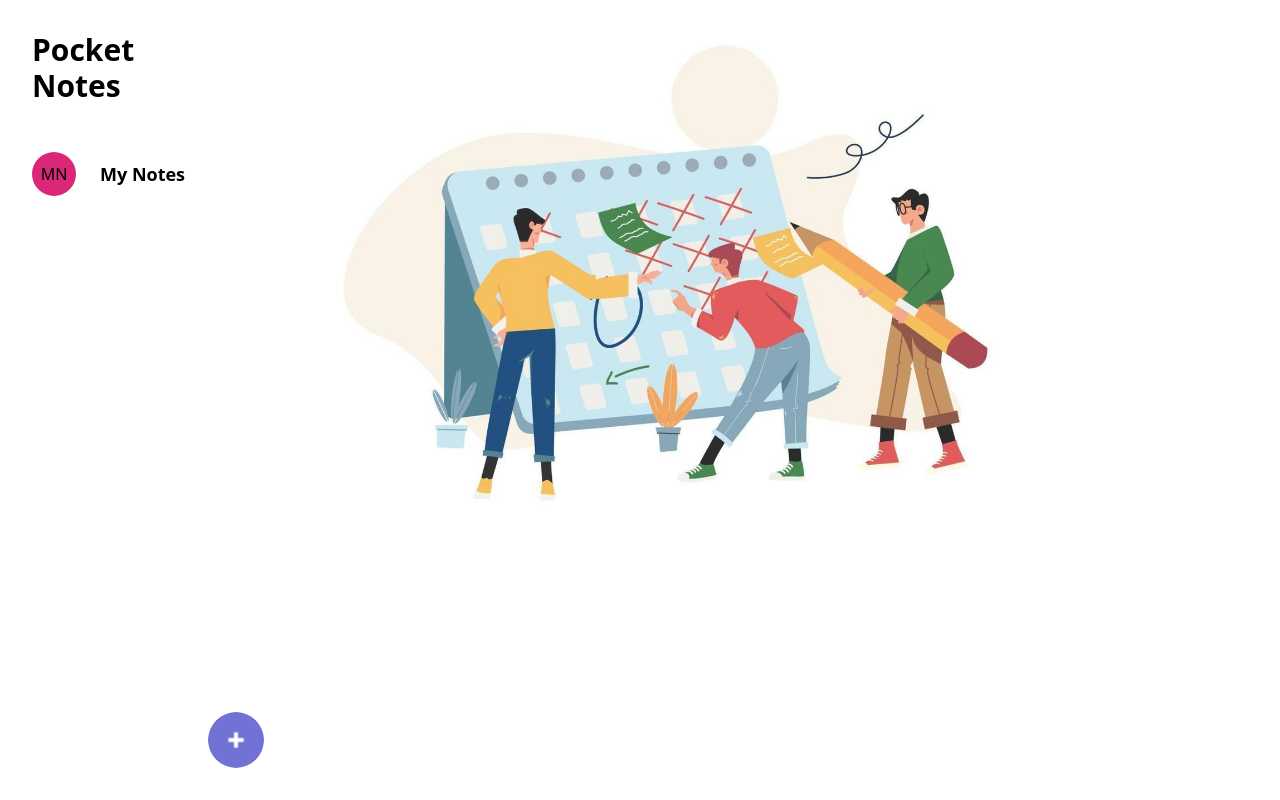
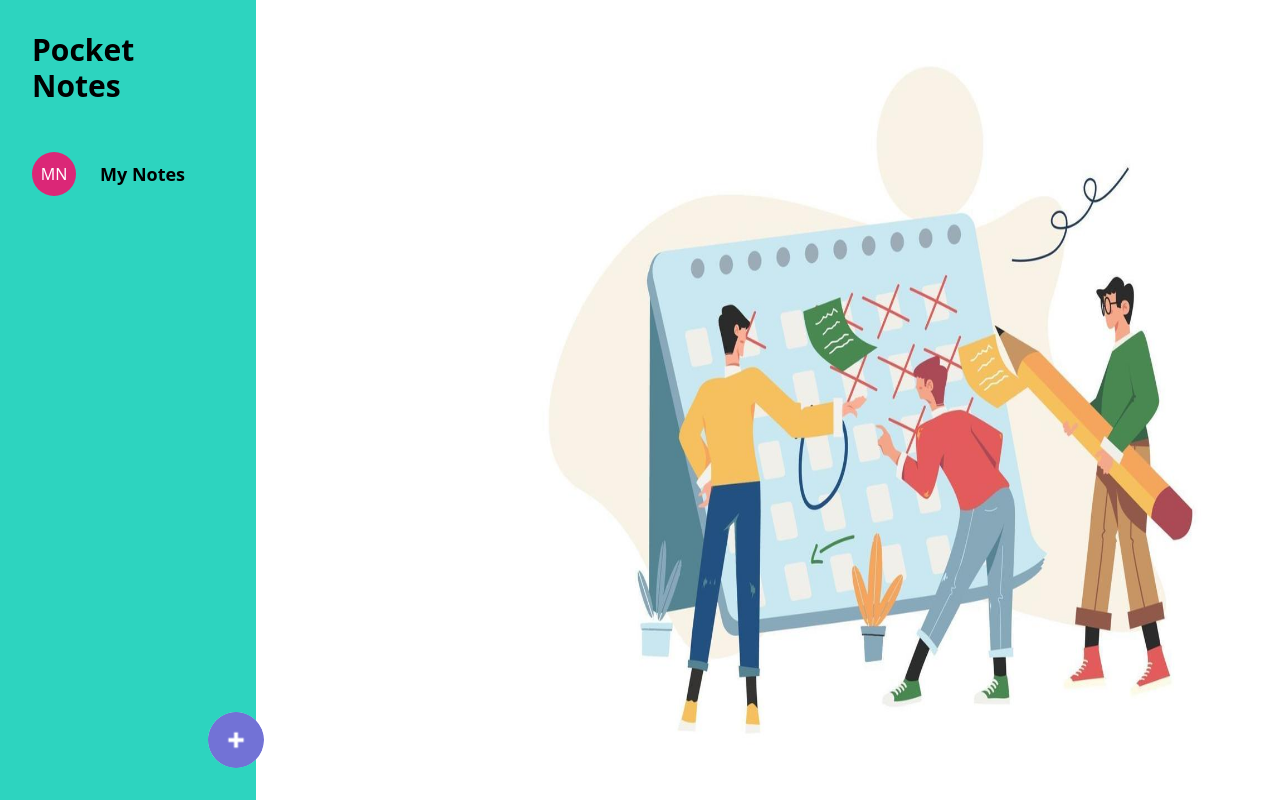
Before and after one commit to Shivamch02/Pocket-Notes, a React (Create React App) app: page / in a window 1280 px wide. Built offline with nearby package versions, Linux system fonts and the light colour scheme.

Commit message:
Final Commit

```diff
--- a/src/components/Header.js
+++ b/src/components/Header.js
@@ -2,19 +2,18 @@ import React from "react";
 
 const Header = ({ groupName }) => {
   return (
-    <div className="flex items-center ">
-      <div className="top-0">
+    <div className="flex items-center justify-between w-full">
+      <div className="flex items-center">
         <div className="h-11 w-11 rounded-3xl bg-pink-600 flex justify-center items-center">
-          <span className="flex justify-center items-center">
+          <span className="flex justify-center items-center text-white">
             {groupName.charAt(0).toUpperCase()}
             {groupName.split(" ")[1] && groupName.split(" ")[1].charAt(0)
               ? groupName.split(" ")[1].charAt(0)
               : "G"}
           </span>
         </div>
+        <div className="px-2 text-white col-span-8">{groupName}</div>
       </div>
-
-      <div className="px-2 text-white">{groupName}</div>
     </div>
   );
 };
--- a/src/components/Notes.js
+++ b/src/components/Notes.js
@@ -2,7 +2,7 @@ import React from "react";
 
 const Notes = ({ notes }) => {
   return (
-    <div className="md:w-[94%] shadow-lg md:p-4 p-2 md:m-6 m-3">
+    <div className="md:w-[94%] shadow-lg md:p-4 p-2 md:m-6 m-3 bg-white">
       <p className="text-gray-950">{notes}</p>
       <div className="flex items-center justify-end p-4 pb-0">
         <span className="text-sm pr-2">
--- a/src/components/NotesPage.js
+++ b/src/components/NotesPage.js
@@ -17,11 +17,11 @@ const NotesPage = ({ imgUrl, groupName, notes, groupId }) => {
     );
   };
   return (
-    <div className="w-full h-[calc(100vh-205px)] overflow-y-scroll">
+    <div className="w-full md:h-[calc(100vh-205px)] h-[calc(100vh-100px)] overflow-y-scroll bg-cyan-100">
       <div className="w-full h-16 float-end bg-blue-600 px-3 flex items-center mb-4">
         <Header imgUrl={imgUrl} groupName={groupName} />
       </div>
-      <div className="w-[100%] mt-16">
+      <div className="w-[100%] mt-16 bg-cyan-100">
         {notes?.map((note) => (
           <Notes notes={note?.content} />
         ))}
--- a/src/components/Sidebar.js
+++ b/src/components/Sidebar.js
@@ -1,6 +1,5 @@
 import React, { useState } from "react";
 import { addGroup, selectGroup } from "../utils/groupSlice";
-
 import { useDispatch, useSelector } from "react-redux";
 import Add from "../images/add.png";
 import Modal from "./Modal";
@@ -33,6 +32,7 @@ const Sidebar = () => {
   const handleSelectGroup = (groupId) => {
     dispatch(selectGroup({ groupId }));
   };
+
   const selectedGroup = groups?.find((group) => group.id === selectedGroupId);
   const selectedGroupNotes = notes?.filter(
     (note) => note.groupId === selectedGroupId
@@ -40,19 +40,23 @@ const Sidebar = () => {
 
   return (
     <div className="relative h-screen flex">
-      <div className="xl:w-[20%] md:w-[30%] h-[100%] bg-white md:flex flex-col overflow-y-scroll hidden w-[0%]">
+      {/* Sidebar */}
+      <div
+        className={`${
+          selectedGroup ? "hidden md:flex" : "flex"
+        } xl:w-[20%] md:w-[30%] w-full h-[100%] bg-teal-400 flex-col overflow-y-scroll`}
+      >
         <div className="flex items-center text-xl xl:text-3xl font-semibold py-8 px-8 justify-center">
           Pocket Notes
         </div>
-        {groups?.map((group) => {
-          return (
+        {groups?.map((group) => (
           <div
             className="flex justify-start items-center py-4 px-8 hover:bg-gray-300 cursor-pointer rounded-lg"
             key={group?.id}
             onClick={() => handleSelectGroup(group?.id)}
           >
             <div className="h-11 w-11 rounded-3xl bg-pink-600 flex justify-center items-center">
-                <span className="flex justify-center items-center">
+              <span className="flex justify-center items-center text-white">
                 {group?.groupName.charAt(0).toUpperCase()}
                 {group?.groupName.split(" ")[1] &&
                 group?.groupName.split(" ")[1].charAt(0)
@@ -64,18 +68,23 @@ const Sidebar = () => {
               {group?.groupName}
             </div>
           </div>
-          );
-        })}
+        ))}
         <div className="fixed p-4 bottom-4 left-36 lg:left-48">
           <img
             onClick={openModal}
             className="h-14 w-14 rounded-full cursor-pointer"
             src={Add}
-            alt="Add Grp"
+            alt="Add Group"
           />
         </div>
       </div>
-      <div className="absolute xl:w-[80%] md:w-[70%] w-[100%] flex right-0 object-cover">
+
+      {/* Notes Page */}
+      <div
+        className={`${
+          selectedGroup ? "flex" : "hidden md:flex"
+        } xl:w-[80%] md:w-[70%] w-full h-full right-0 object-cover`}
+      >
         {selectedGroup ? (
           <NotesPage
             groupName={selectedGroup.groupName}
@@ -83,10 +92,13 @@ const Sidebar = () => {
             groupId={selectedGroup.id}
           />
         ) : (
-          <div className="w-4/5 flex justify-end">
-            <img src={HomeImg} alt="HomeImg" />
+          <div className="hidden md:flex w-full justify-end">
+            <img className="w-4/5" src={HomeImg} alt="Home" />
           </div>
         )}
+      </div>
+
+      {/* Modal for Adding Groups */}
       <Modal isOpen={isModalOpen} onClose={closeModal}>
         <h2 className="text-xl font-semibold mb-4">Create New Group</h2>
         <span className="text-lg font-semibold">Group Name</span>
@@ -110,7 +122,6 @@ const Sidebar = () => {
         </button>
       </Modal>
     </div>
-    </div>
   );
 };
 
```
Also changed, not shown: src/images/hamburger.png (added). Lines whose indentation alone changed are shown as unchanged.
